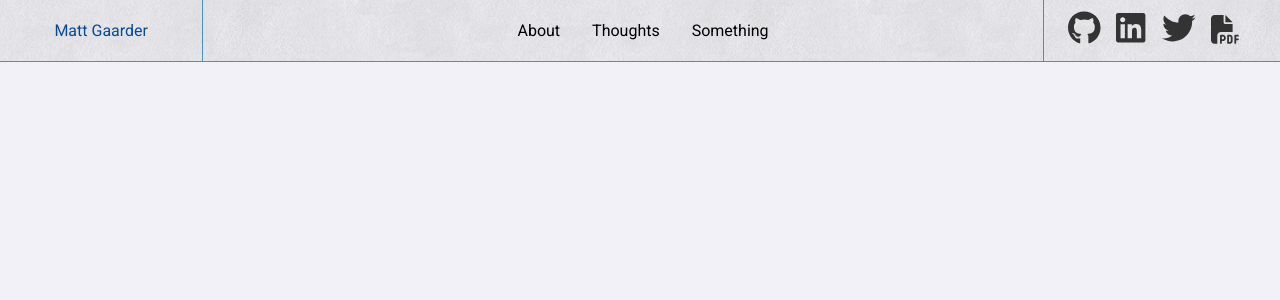
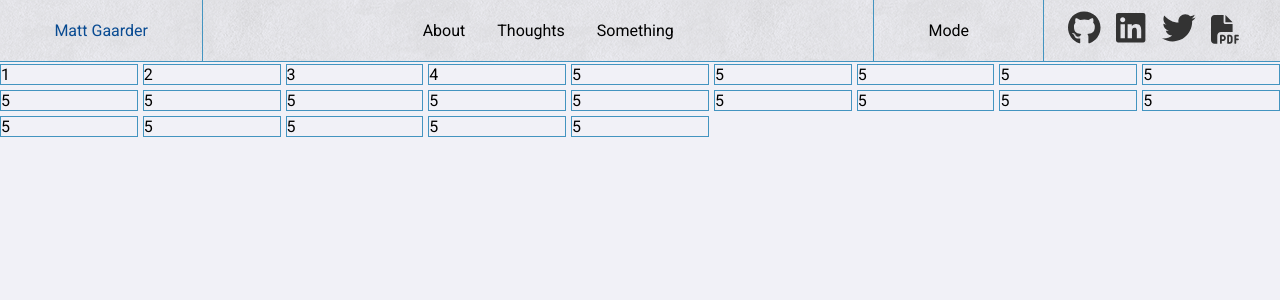
Before and after one commit to MattGaarder/portfolio, a React (Create React App) app: page /about in a window 1280 px wide. Shown: the top 300 px of the page. Built offline with nearby package versions, Linux system fonts and the light colour scheme.

Commit message:
begins to layout grid on about page

```diff
--- a/src/App.js
+++ b/src/App.js
@@ -5,7 +5,7 @@ import React from "react";
 import {ProjectCard, MainContent, NavBar } from './components'
 import projects from "./projects.json";
 import { Route, Routes } from "react-router-dom";
-import About from "./pages/About";
+import About from "./pages/About/About";
 import Thoughts from "./pages/Thoughts";
 import Something from "./pages/Something";
 import Home from "./pages/Home";
--- a/src/components/NavBar/NavBar.css
+++ b/src/components/NavBar/NavBar.css
@@ -20,6 +20,16 @@
     transition: all 0.3s;
     margin-top: 0;
 
+  }
+
+  .mode {
+    padding: 1rem;
+    padding-top: 1.3rem;
+    padding-right: 3.4rem;
+    padding-left: 3.4rem ;
+    border-left: 1px solid var(--my-blue);
+    margin-left: 20px;
+    margin-right: -9rem;
   }
 
 .scrolled {
--- a/src/components/NavBar/NavBar.js
+++ b/src/components/NavBar/NavBar.js
@@ -55,6 +55,9 @@ const navigate = useNavigate();
               <CustomLink to="/thoughts">Thoughts</CustomLink>
               <CustomLink to="/something">Something</CustomLink>
             </ul>
+            <div className="mode">
+              <p>Mode</p>
+            </div>
             <div className="link-icons">
               <a href="https://github.com/MattGaarder" target="_blank" rel="noopener noreferrer"><FontAwesomeIcon className="nav-icon" icon={faGithub} /></a>
               <a href="https://www.linkedin.com/in/matteus-gaarder-991494178/" target="_blank" rel="noopener noreferrer"><FontAwesomeIcon className="nav-icon" icon={faLinkedin} /></a>
--- a/src/pages/About.js
+++ /dev/null
@@ -1,3 +0,0 @@
-export default function About() {
-    return <h1>About</h1>
-}
--- /dev/null
+++ b/src/pages/About/About.css
@@ -0,0 +1,13 @@
+.about-grid-container {
+    display: grid;
+    grid-template-columns: repeat(9, 1fr);
+    grid-template-rows: 1fr 1fr;
+    grid-template-areas: "";
+    grid-gap: 5px;
+    padding-top: 5%;
+}
+
+.about-container {
+    border: 1px solid var(--my-blue);
+
+}
--- /dev/null
+++ b/src/pages/About/About.js
@@ -0,0 +1,79 @@
+import "./About.css"
+
+function About() {
+    return (
+    <div className="about-grid-container">
+        <div className="about-container">
+            <div className="grid-area-1">1</div>
+        </div>
+        <div className="about-container">
+            <div className="grid-area-2">2</div>
+        </div>
+        <div className="about-container">
+            <div className="grid-area-3">3</div>
+        </div>
+        <div className="about-container">
+            <div className="grid-area-4">4</div>
+        </div>
+        <div className="about-container">
+            <div className="grid-area-5">5</div>
+        </div>
+        <div className="about-container">
+            <div className="grid-area-5">5</div>
+        </div>
+        <div className="about-container">
+            <div className="grid-area-5">5</div>
+        </div>
+        <div className="about-container">
+            <div className="grid-area-5">5</div>
+        </div>
+        <div className="about-container">
+            <div className="grid-area-5">5</div>
+        </div>
+        <div className="about-container">
+            <div className="grid-area-5">5</div>
+        </div>
+        <div className="about-container">
+            <div className="grid-area-5">5</div>
+        </div>
+        <div className="about-container">
+            <div className="grid-area-5">5</div>
+        </div>
+        <div className="about-container">
+            <div className="grid-area-5">5</div>
+        </div>
+        <div className="about-container">
+            <div className="grid-area-5">5</div>
+        </div>
+        <div className="about-container">
+            <div className="grid-area-5">5</div>
+        </div>
+        <div className="about-container">
+            <div className="grid-area-5">5</div>
+        </div>
+        <div className="about-container">
+            <div className="grid-area-5">5</div>
+        </div>
+        <div className="about-container">
+            <div className="grid-area-5">5</div>
+        </div>
+        <div className="about-container">
+            <div className="grid-area-5">5</div>
+        </div>
+        <div className="about-container">
+            <div className="grid-area-5">5</div>
+        </div>
+        <div className="about-container">
+            <div className="grid-area-5">5</div>
+        </div>
+        <div className="about-container">
+            <div className="grid-area-5">5</div>
+        </div>
+        <div className="about-container">
+            <div className="grid-area-5">5</div>
+        </div>
+    </div>
+    )
+}
+
+export default About;
```
